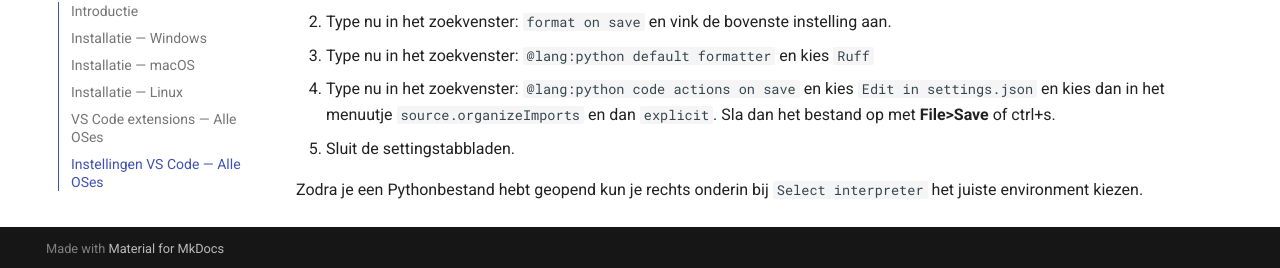
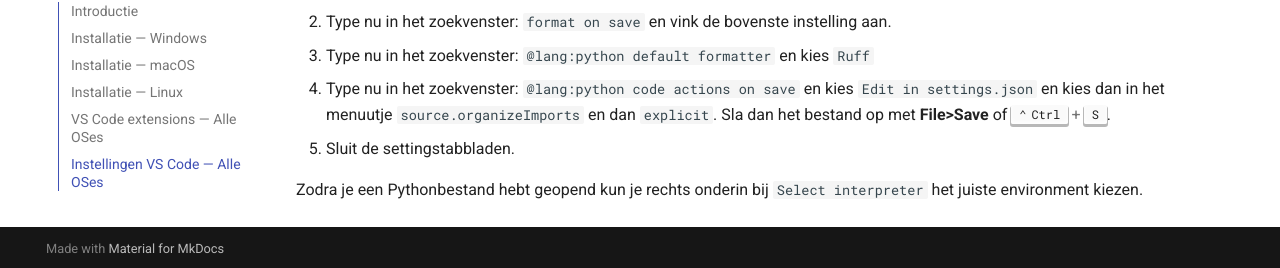
Before and after one commit to NatuurkundePracticumAmsterdam/ecpc, an MkDocs documentation site: the page built from docs/installatie.md, in a window 1280 px wide and 900 px high, scrolled down 1291 px. Shown: the part 629-897 px from the top of the window. Built offline with MkDocs 1.6.1 and Material for MkDocs 9.7.7, drawn with Linux system fonts in a browser that asks for light colours.

Commit message:
Fix key formatting

```diff
--- a/docs/installatie.md
+++ b/docs/installatie.md
@@ -55,7 +55,7 @@ Er zijn drie instellingen om je code automatisch wat op te schonen en import sta
 1. Kies **File>Preferences>Settings** of druk op ctrl-, (control-komma).
 2. Type nu in het zoekvenster: `format on save` en vink de bovenste instelling aan.
 3. Type nu in het zoekvenster: `@lang:python default formatter` en kies `Ruff`
-4. Type nu in het zoekvenster: `@lang:python code actions on save` en kies `Edit in settings.json` en kies dan in het menuutje `source.organizeImports` en dan `explicit`. Sla dan het bestand op met **File>Save** of ctrl+s.
+4. Type nu in het zoekvenster: `@lang:python code actions on save` en kies `Edit in settings.json` en kies dan in het menuutje `source.organizeImports` en dan `explicit`. Sla dan het bestand op met **File>Save** of ++ctrl+s++.
 5. Sluit de settingstabbladen.
 
 Zodra je een Pythonbestand hebt geopend kun je rechts onderin bij `Select interpreter` het juiste environment kiezen.
```
